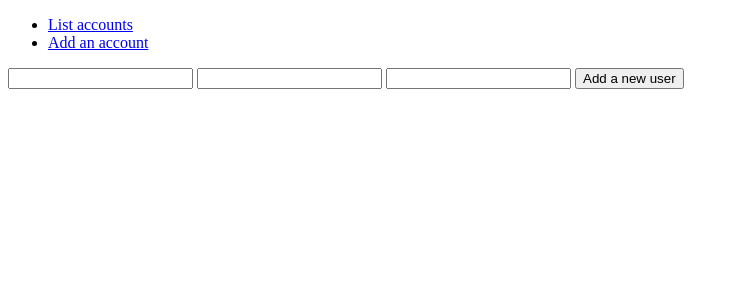
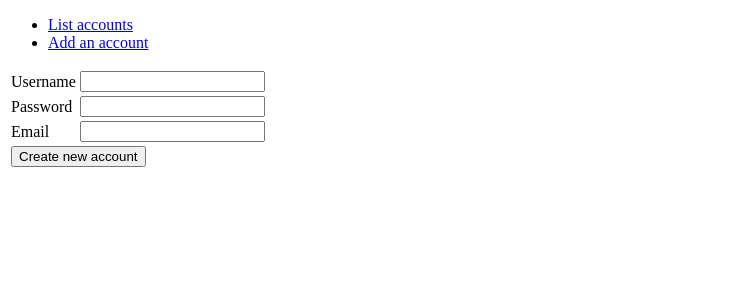
Before and after one commit to joonissi/tsohaaa, a Flask app: page /accounts/new/ in a window 1280 px wide. Shown: the top 300 px of the page, without its empty margins (0-739 px from the left). Run offline with Flask 2, Linux system fonts and the light colour scheme.

Commit message:
viikko 2

```diff
--- /dev/null
+++ b/application/accounts/forms.py
@@ -0,0 +1,10 @@
+from flask_wtf import FlaskForm
+from wtforms import StringField, PasswordField, validators
+
+class AccountForm(FlaskForm):
+    username = StringField("Username", [validators.Length(min=3)])
+    password = PasswordField("Password", [validators.Length(min=6)])
+    email = StringField("Email", [validators.Length(min=6)])
+
+    class Meta:
+        csrf = False
--- a/application/accounts/views.py
+++ b/application/accounts/views.py
@@ -1,6 +1,7 @@
 from application import app, db
 from flask import render_template, request, redirect, url_for
 from application.accounts.models import Account
+from application.accounts.forms import AccountForm
 
 @app.route("/accounts", methods=["GET"])
 def accounts_index():
@@ -8,7 +9,7 @@ def accounts_index():
 
 @app.route("/accounts/new/")
 def accounts_form():
-    return render_template("accounts/new.html")
+    return render_template("accounts/new.html", form = AccountForm())
 
 @app.route("/accounts/edit/<account_id>")
 def accounts_update(account_id):
@@ -23,11 +24,21 @@ def accounts_update(account_id):
 
 @app.route("/accounts/", methods=["POST"])
 def accounts_create():
-    print(request.form.get("username"))
+    #print(request.form.get("username"))
 
-    a = Account(request.form.get("username"), request.form.get("password"), request.form.get("email"))
+    #a = Account(request.form.get("username"), request.form.get("password"), request.form.get("email"))
     #p = Account(request.form.get("password"))
     #e = Account(request.form.get("email"))
+
+    # wtf forms way
+    form = AccountForm(request.form)
+
+    if not form.validate():
+      return render_template("accounts/new.html", form = form)
+
+    a = Account(form.username.data, form.password.data, form.email.data)
+    #a.password = form.password.data
+    #a.email = form.email.data
 
     db.session().add(a)
     db.session().commit()
--- a/application/templates/accounts/new.html
+++ b/application/templates/accounts/new.html
@@ -2,11 +2,56 @@
 
 {% block body %}
 <form method="POST" action="{{ url_for('accounts_create') }}">
-  <input type="text" name="username" />
-
-  <input type="text" name="password" />
-
-  <input type="text" name="email" />
-  <input type="submit" value="Add a new user" />
+  <table>
+    <tr>
+      <td>
+        {{ form.username.label }}
+      </td>
+      <td>
+        {{ form.username }}
+      </td>
+      <td>
+        <ul>
+          {% for error in form.username.errors %}
+          <li>{{ error }}</li>
+          {% endfor %}
+        </ul>
+      </td>
+    </tr>
+    <tr>
+      <td>
+        {{ form.password.label }}
+      </td>
+      <td>
+        {{ form.password }}
+      </td>
+      <td>
+        <ul>
+          {% for error in form.password.errors %}
+          <li>{{ error }}</li>
+          {% endfor %}
+        </ul>
+      </td>
+    </tr>
+    <tr>
+      <td>
+        {{ form.email.label }}
+      </td>
+      <td>
+        {{ form.email }}
+      </td>
+      <td>
+        <ul>
+          {% for error in form.email.errors %}
+          <li>{{ error }}</li>
+          {% endfor %}
+        </ul>
+      </td>
+    </tr>
+    <tr>
+      <td colspan="2">
+        <input type="submit" value="Create new account" />
+      </td>
+    </tr>
 </form>
 {% endblock %}
```
Also changed, not shown: application/accounts/models.py (+16 -0 lines), application/auth/models.py (added), documentation/tsoha2018.svg (added).
